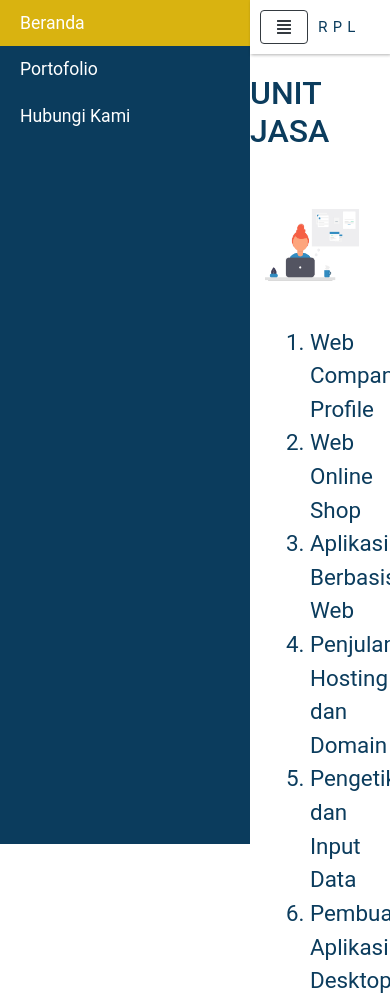
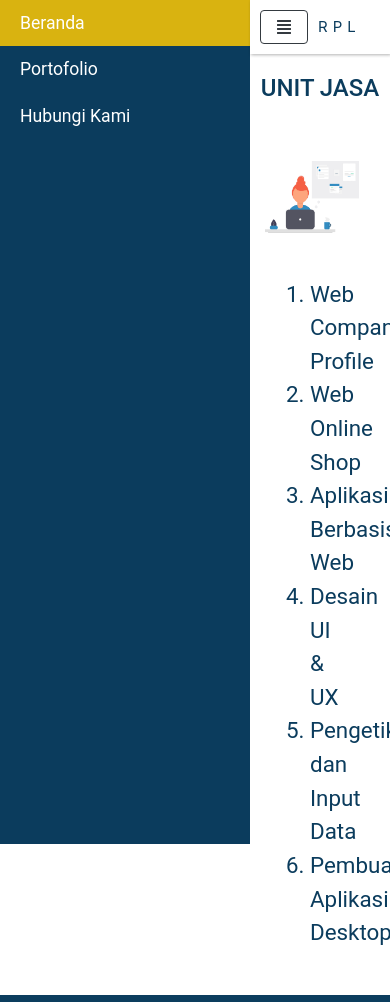
Before and after one commit to visstars7/unit-produksi-RPL, a CodeIgniter app: page /unit-produksi-RPL/beranda in a window 390 px wide; the page is wider, and only the part inside the window is pictured. Shown: the top 1002 px of that part. Run offline with CodeIgniter, Linux system fonts and the light colour scheme; some libraries are stand-ins or nearby versions; some web fonts are replaced.

Commit message:
memperbaiki konten beranda dan responsive mobile

```diff
--- a/application/views/pages/beranda/beranda_konten.php
+++ b/application/views/pages/beranda/beranda_konten.php
@@ -24,7 +24,7 @@
                             <li>Web Company Profile</li>
                             <li>Web Online Shop</li>
                             <li>Aplikasi Berbasis Web</li>
-                            <li>Penjulan Hosting dan Domain</li>
+                            <li>Desain UI & UX</li>
                             <li>Pengetikan dan Input Data</li>
                             <li>Pembuatan Aplikasi Desktop</li>
 
--- a/assets/css/komponen/portofolio.css
+++ b/assets/css/komponen/portofolio.css
@@ -9,6 +9,10 @@
     }
     .images img:hover{
         width: 100%;
+    }
+
+    h2.font-roboto.prussian {
+        font-size: 1.5em;
     }
 
 }
```
